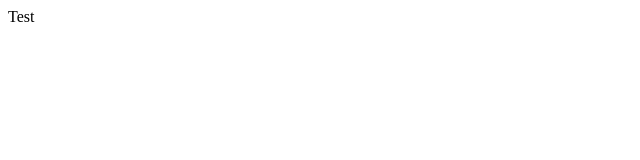
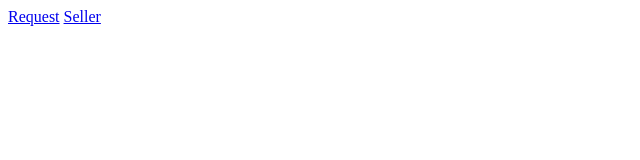
Before and after one commit to xan5h33/xan5h33.github.io, a plain HTML site: page index.html in a window 1280 px wide. Shown: the whole page, without its empty margins (0-640 px from the left). Drawn offline with Linux system fonts and the light colour scheme.

Commit message:
Initial commit

```diff
--- a/index.html
+++ b/index.html
@@ -5,6 +5,7 @@
 	<title>Index</title>
 </head>
 <body>
-	Test
+	<a href="request.html">Request</a>
+	<a href="seller.html">Seller</a>
 </body>
 </html>
```
